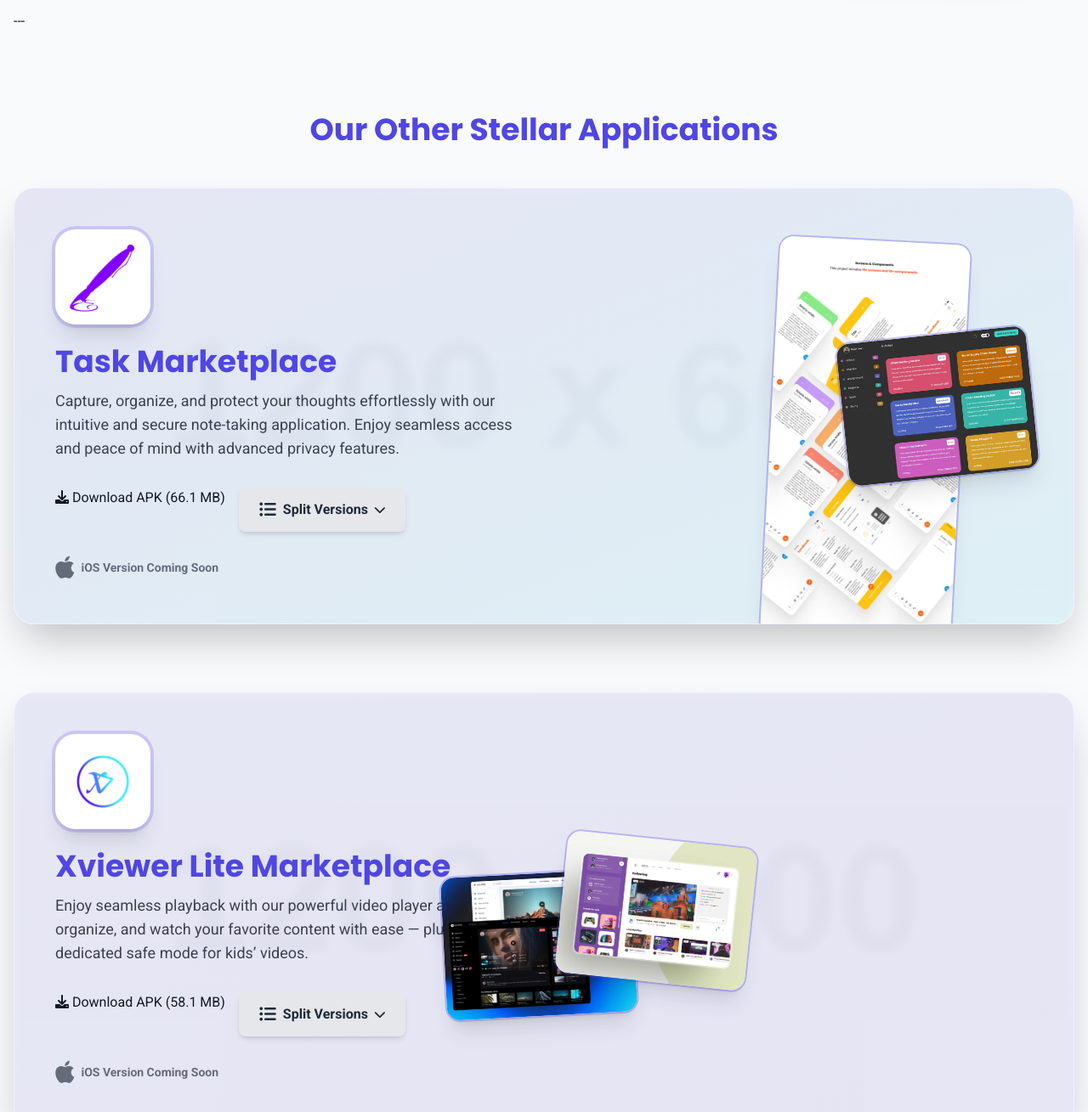
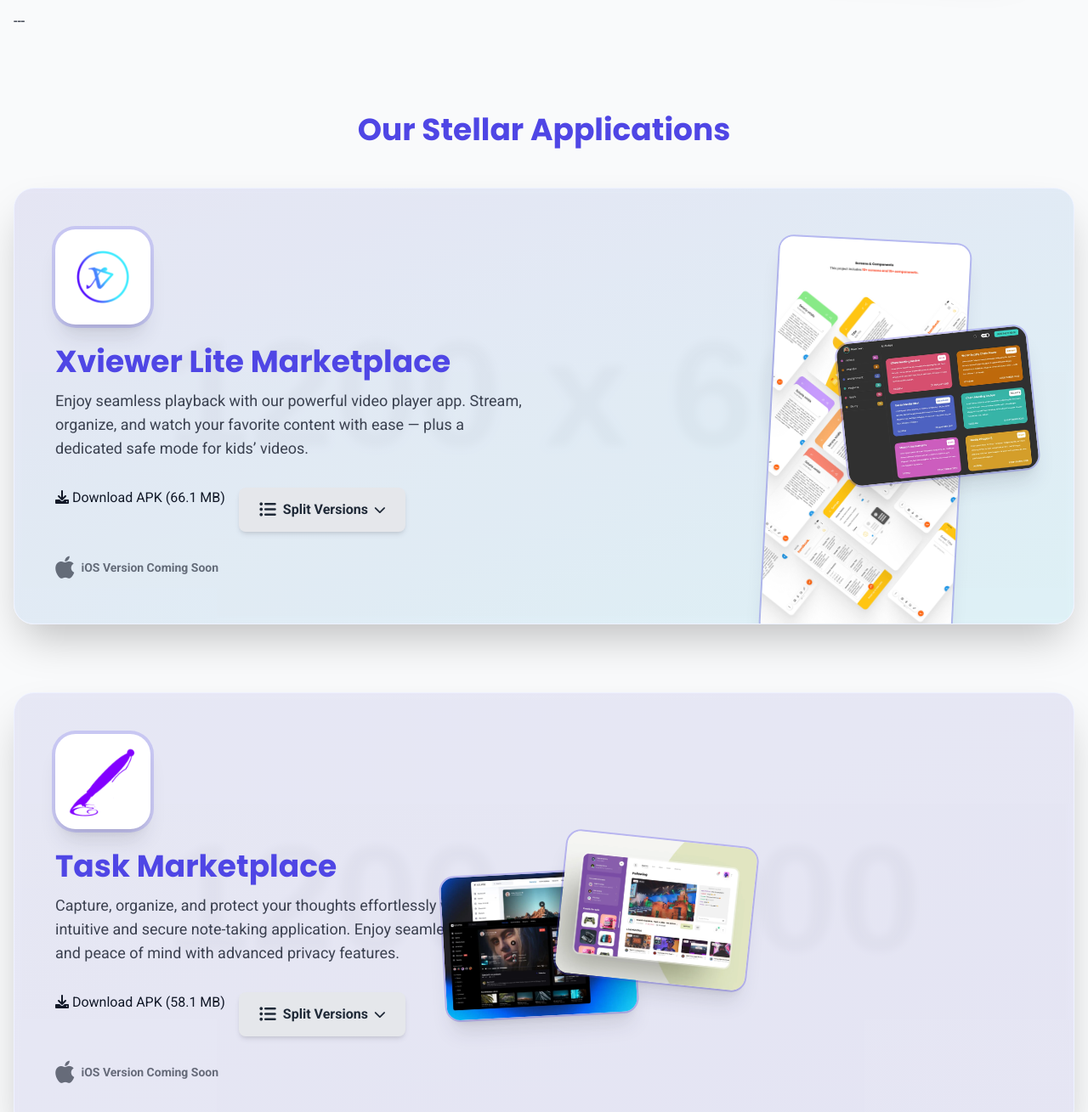
Before and after one commit to adeyemoadeniyi99-web/est-applications, a website: page index.html in a window 1280 px wide. Shown: the part 620-1929 px from the top of the page at 85% size. Drawn offline with nearby package versions, Linux system fonts and the light colour scheme; placeholder pictures from the web are drawn by us.

```diff
--- a/index.html
+++ b/index.html
@@ -113,17 +113,17 @@
         ---
 
         <section class="max-w-7xl mx-auto mt-16 md:mt-24 text-center">
-            <h3 class="text-4xl font-display font-bold text-brand-primary mb-12">Our Other Stellar Applications</h3>
+            <h3 class="text-4xl font-display font-bold text-brand-primary mb-12">Our Stellar Applications</h3>
 
             <div id="app-gallery" class="space-y-20">
                 <div class="app-card bg-gradient-to-br from-gradient-blue-start/10 to-gradient-blue-end/10 dark:from-dark-card dark:to-dark-bg rounded-3xl shadow-2xl p-6 md:p-10 lg:p-12 border border-brand-light dark:border-dark-card relative overflow-hidden group scroll-snap-y-item">
                     <div class="absolute inset-0 bg-cover bg-center opacity-10 dark:opacity-5 blur-sm z-0" style="background-image: url('https://via.placeholder.com/1200x600.png?text=E-Commerce+App+Banner');"></div>
                     <div class="relative z-10 grid grid-cols-1 lg:grid-cols-2 gap-10 items-center">
                         <div class="text-center lg:text-left">
-                            <img src="./assets/app-icons/e-commerce-logo.png" alt="E-Commerce App Logo" class="mx-auto lg:mx-0 w-28 h-28 rounded-3xl mb-6 shadow-xl ring-4 ring-brand-primary/20 p-2 bg-light-card dark:bg-dark-card">
-                            <h4 class="text-4xl font-display font-extrabold text-brand-primary mb-3">Task Marketplace</h4>
+                            <img src="./assets/app-icons/productivity-logo.png" alt="E-Commerce App Logo" class="mx-auto lg:mx-0 w-28 h-28 rounded-3xl mb-6 shadow-xl ring-4 ring-brand-primary/20 p-2 bg-light-card dark:bg-dark-card">
+                            <h4 class="text-4xl font-display font-extrabold text-brand-primary mb-3">Xviewer Lite Marketplace</h4>
                             <p class="text-lg text-light-text/80 dark:text-dark-text/80 mb-8 max-w-xl mx-auto lg:mx-0">
-                                Capture, organize, and protect your thoughts effortlessly with our intuitive and secure note-taking application. Enjoy seamless access and peace of mind with advanced privacy features.
+                                Enjoy seamless playback with our powerful video player app. Stream, organize, and watch your favorite content with ease — plus a dedicated safe mode for kids’ videos.
                             </p>
 
                             <div class="flex flex-col sm:flex-row justify-center lg:justify-start gap-4 mb-6">
@@ -177,10 +177,10 @@
                     <div class="absolute inset-0 bg-cover bg-center opacity-10 dark:opacity-5 blur-sm z-0" style="background-image: url('https://via.placeholder.com/1200x600.png?text=Productivity+App+Banner');"></div>
                     <div class="relative z-10 grid grid-cols-1 lg:grid-cols-2 gap-10 items-center">
                         <div class="text-center lg:text-left order-2 lg:order-1">
-                            <img src="./assets/app-icons/productivity-logo.png" alt="Productivity App Logo" class="mx-auto lg:mx-0 w-28 h-28 rounded-3xl mb-6 shadow-xl ring-4 ring-brand-primary/20 p-2 bg-light-card dark:bg-dark-card">
-                            <h4 class="text-4xl font-display font-extrabold text-brand-primary mb-3">Xviewer Lite Marketplace</h4>
+                            <img src="./assets/app-icons/e-commerce-logo.png" alt="Productivity App Logo" class="mx-auto lg:mx-0 w-28 h-28 rounded-3xl mb-6 shadow-xl ring-4 ring-brand-primary/20 p-2 bg-light-card dark:bg-dark-card">
+                            <h4 class="text-4xl font-display font-extrabold text-brand-primary mb-3">Task Marketplace</h4>
                             <p class="text-lg text-light-text/80 dark:text-dark-text/80 mb-8 max-w-xl mx-auto lg:mx-0">
-                                Enjoy seamless playback with our powerful video player app. Stream, organize, and watch your favorite content with ease — plus a dedicated safe mode for kids’ videos.
+                                Capture, organize, and protect your thoughts effortlessly with our intuitive and secure note-taking application. Enjoy seamless access and peace of mind with advanced privacy features.
                             </p>
 
                             <div class="flex flex-col sm:flex-row justify-center lg:justify-start gap-4 mb-6">
```
